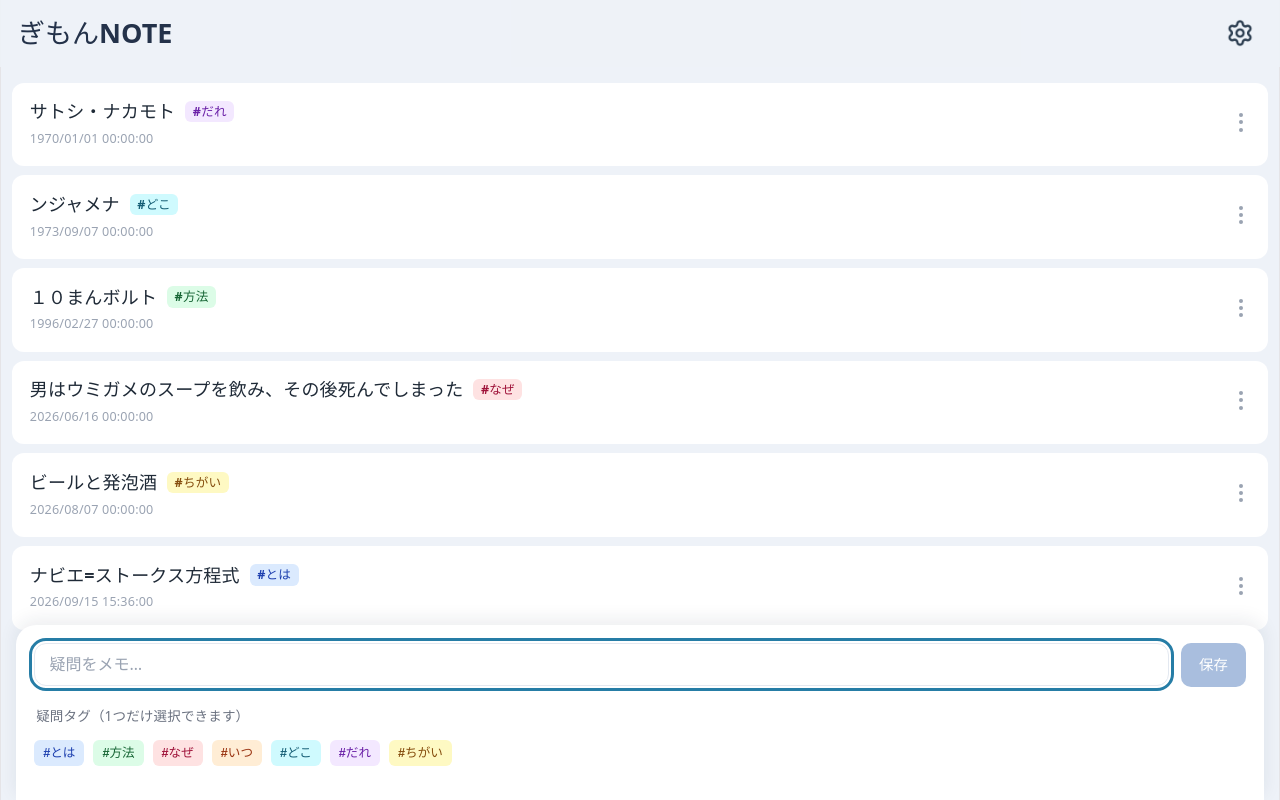
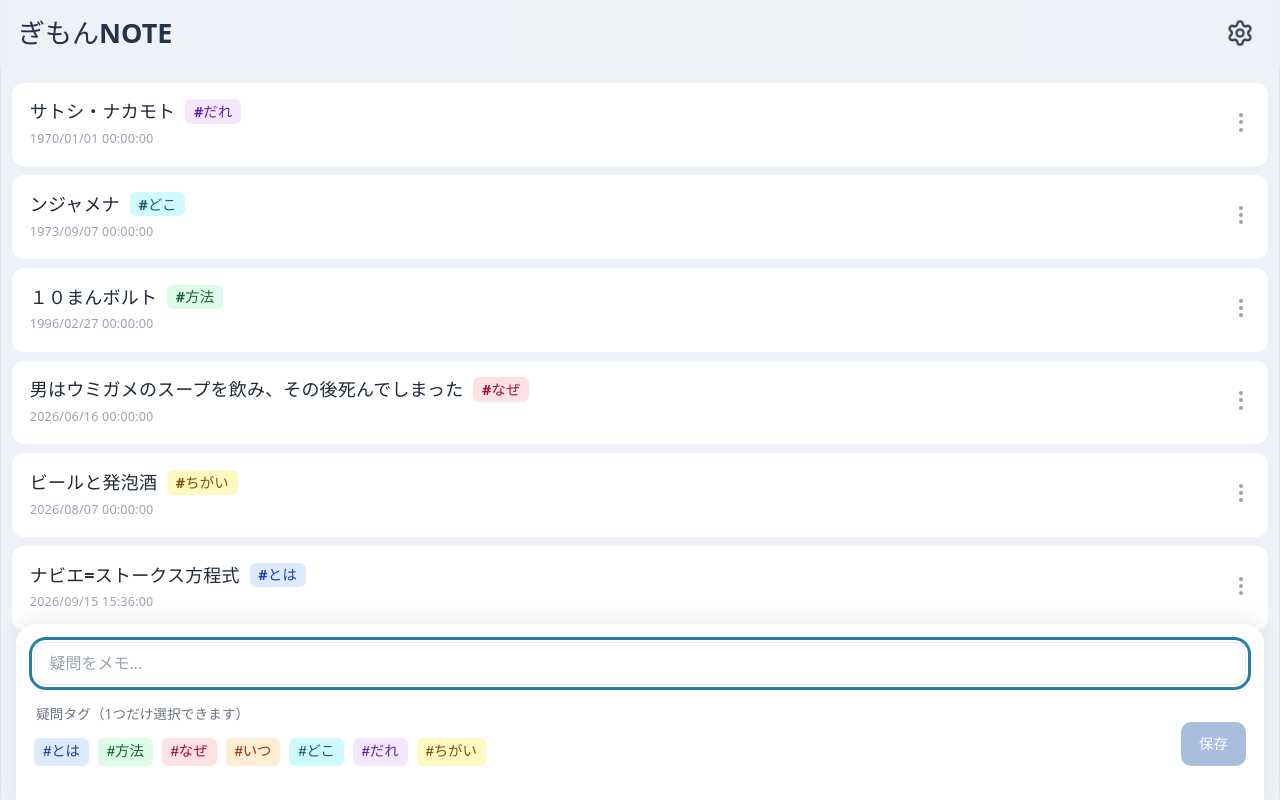
Before and after one commit to ak-2302/forgechu, a React (Vite) app in the folder vite-project/: page / in a window 1280 px wide. Built offline with nearby package versions, Linux system fonts and the light colour scheme.

Commit message:
タグの大きさ修正・保存ボタン位置変更

```diff
--- a/vite-project/src/App.css
+++ b/vite-project/src/App.css
@@ -191,8 +191,17 @@ body:has(.memo-editor.is-open) {
   cursor: default;
 }
 
+.memo-editor-bottom {
+  display: flex;
+  align-items: flex-end;
+  gap: 12px;
+  margin: 16px 0;
+}
+
 .question-tags {
-  margin: 16px 0;
+  flex: 1;
+  min-width: 0;
+  margin: 0;
   padding: 0;
   border: 0;
 }
--- a/vite-project/src/App.tsx
+++ b/vite-project/src/App.tsx
@@ -141,8 +141,8 @@ function App() {
               onChange={event => setText(event.target.value)}
               rows={1}
             />
-            <button className="memo-save-button" type="submit" disabled={!text.trim()}>保存</button>
           </div>
+          <div className="memo-editor-bottom">
             <fieldset className="question-tags">
               <legend>疑問タグ（1つだけ選択できます）</legend>
               <div className="question-tag-options">
@@ -159,6 +159,8 @@ function App() {
                 ))}
               </div>
             </fieldset>
+            <button className="memo-save-button" type="submit" disabled={!text.trim()}>保存</button>
+          </div>
         </form>
       </section>
     </>
--- a/vite-project/src/components/MemoTag.css
+++ b/vite-project/src/components/MemoTag.css
@@ -4,7 +4,7 @@
     margin-left: 10px;
     padding: 0.25em 0.6em;
     border-radius: 6px;
-    font-size: 0.7rem;
+    font-size: 0.8rem;
     line-height: 1.2;
     font-weight: 700;
     white-space: nowrap;
```
Lines whose indentation alone changed are shown as unchanged.
